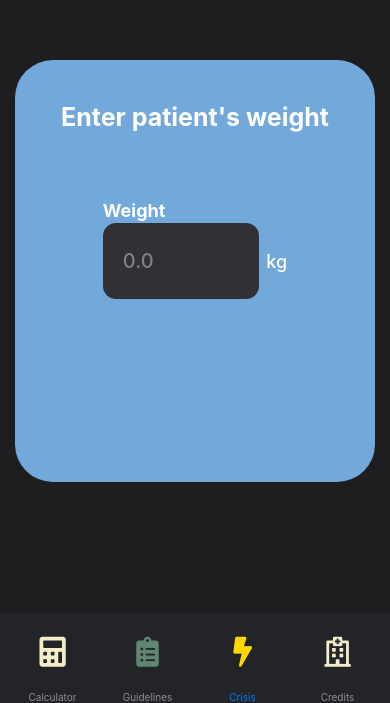
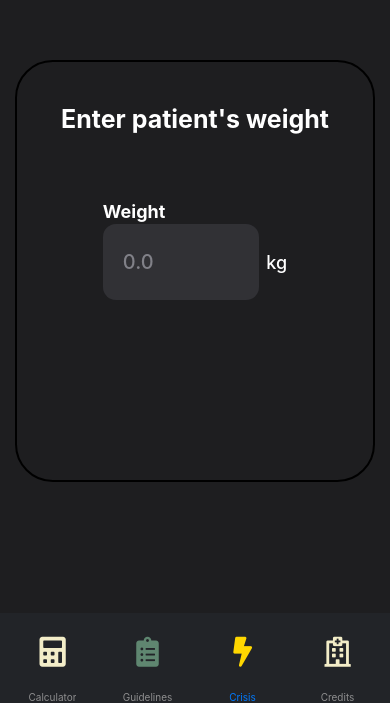
Before and after one commit to MONKE-source/aspa, a React Native app: screen /Crisis in a window 390 px wide. Shown: the part 141-844 px from the top of the page. Built offline with nearby package versions, Linux system fonts and the light colour scheme.

Commit message:
changed some styling

```diff
--- a/screens/Crisis.js
+++ b/screens/Crisis.js
@@ -246,8 +246,10 @@ function SetWeight({ navigation }) {
           marginBottom: 20,
           width: windowWidth * 0.925,
           height: windowHeight * 0.5,
-          backgroundColor: "#72A8DA",
+          backgroundColor: "transparent",
           borderRadius: windowHeight * 0.04739336 * 0.94594595,
+          borderWidth: 2,
+          borderColor: "hsv(240, 2%, 18%)",
         }}
       >
         <Text
@@ -261,6 +263,30 @@ function SetWeight({ navigation }) {
         >
           Enter patient's weight
         </Text>
+        {/*         <View
+          style={{
+            position: "relative",
+            top: "26%",
+            backgroundColor: "#313135",
+            height: "15%",
+            borderRadius: 12,
+            width: "38.55%",
+          }}
+        >
+          <TextInput
+            style={{
+              height: "100%",
+              width: "100%",
+              fontSize: 20,
+              textAlign: "center",
+            }}
+            keyboardType="numeric"
+            onChangeText={(x) => {
+              setDisplayWeight(false);
+              setWeight(x);
+            }}
+          ></TextInput>
+        </View> */}
         <View style={{ position: "relative", top: "26%" }}>
           <TextInputButton
             title="Weight"
```
Also changed, not shown: 1 other file (tests, documents, lock files or other folders).
